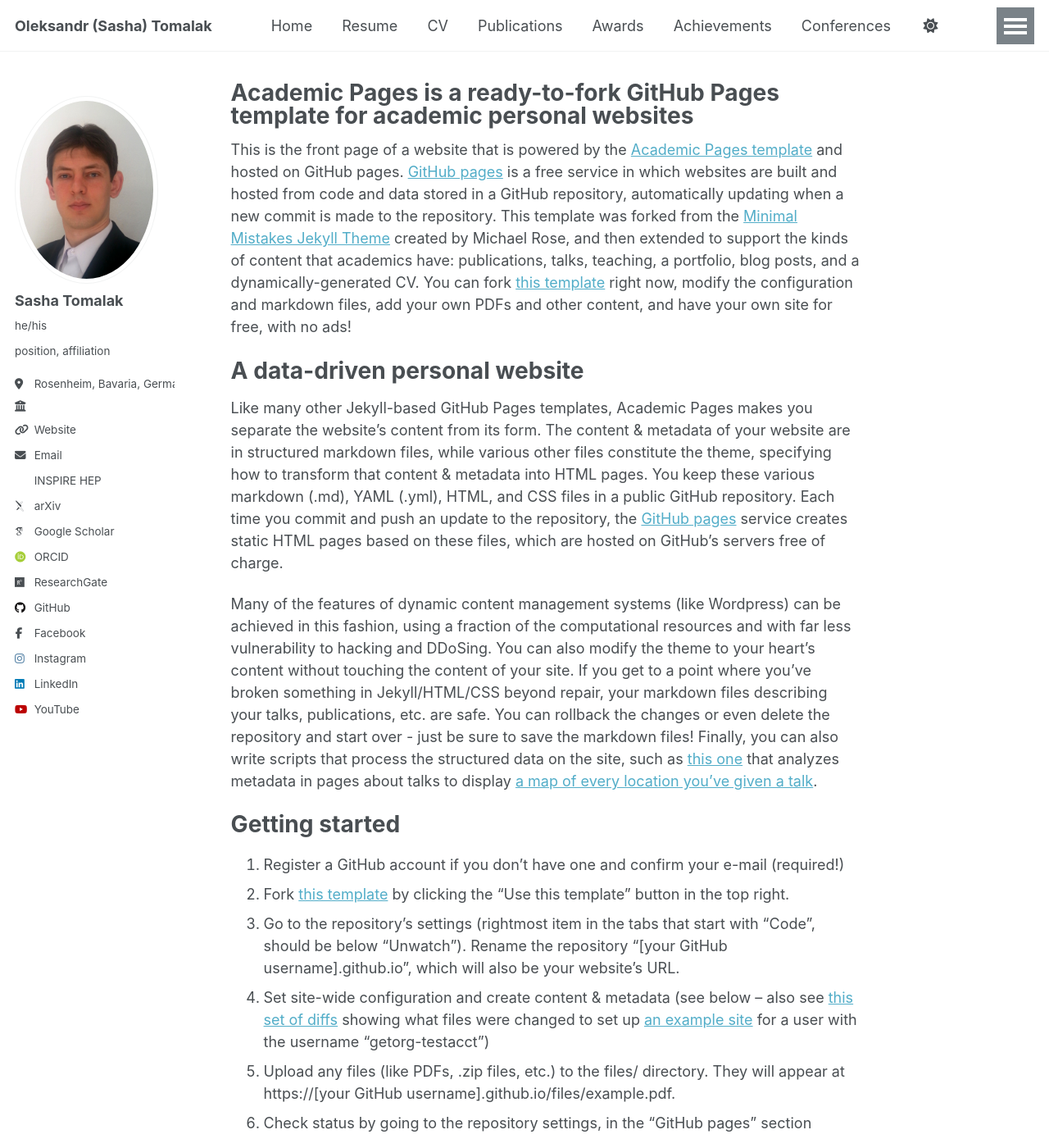
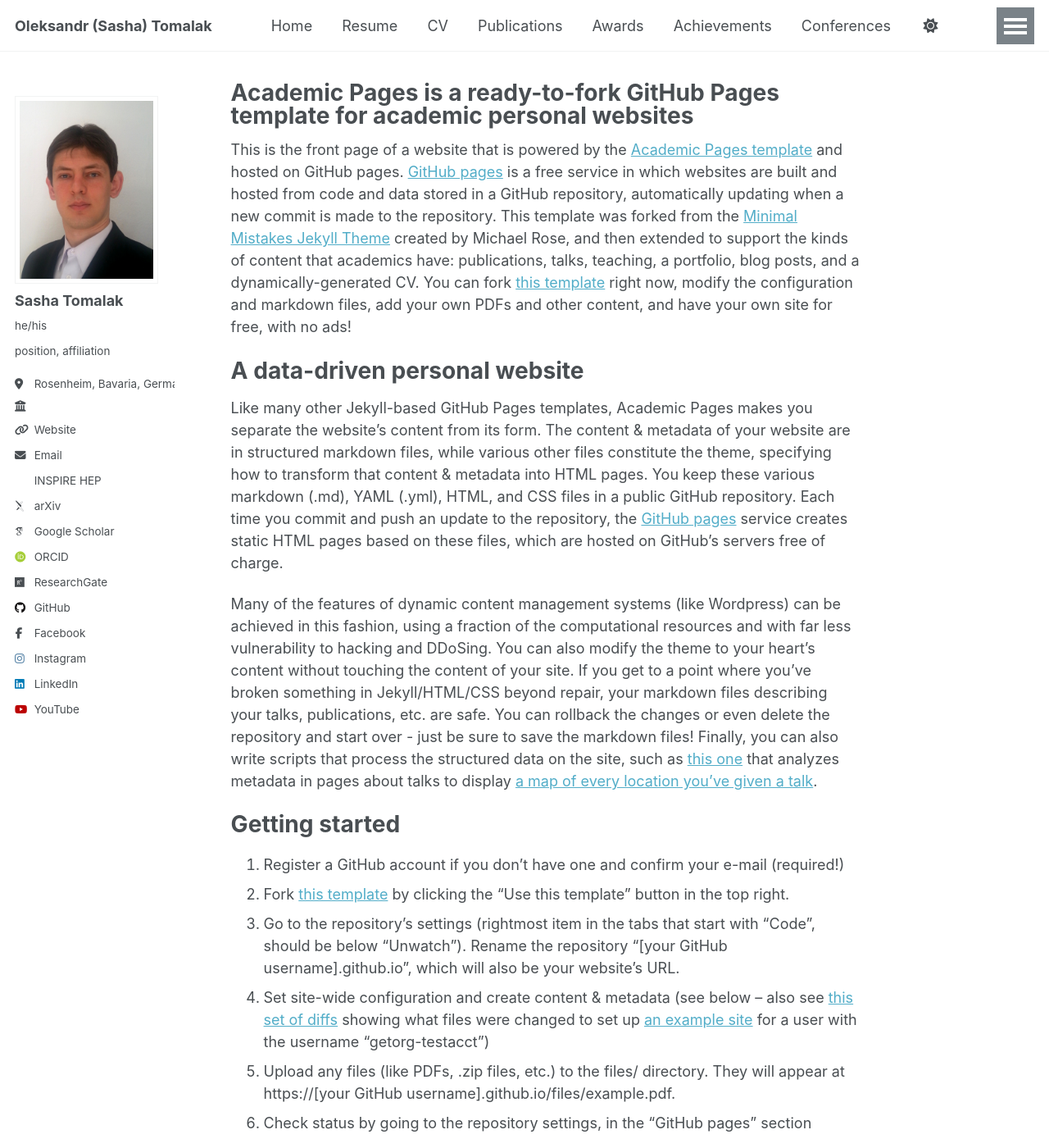
Before and after one commit to tomalak7/tomalak7.github.io, a Jekyll site: the page built from _pages/about.md, in a window 1280 px wide and 1400 px high. Shown: the whole window at 82% size. Built offline with Jekyll 4.4.1, drawn with Linux system fonts in a browser that asks for light colours; some web fonts are replaced.

Commit message:
Update _sidebar.scss

```diff
--- a/_sass/layout/_sidebar.scss
+++ b/_sass/layout/_sidebar.scss
@@ -95,7 +95,7 @@
 
   img {
     max-width: 175px;
-    border-radius: 75%;
+ //   border-radius: 75%;
 
     @include breakpoint($large) {
       padding: 5px;
```
